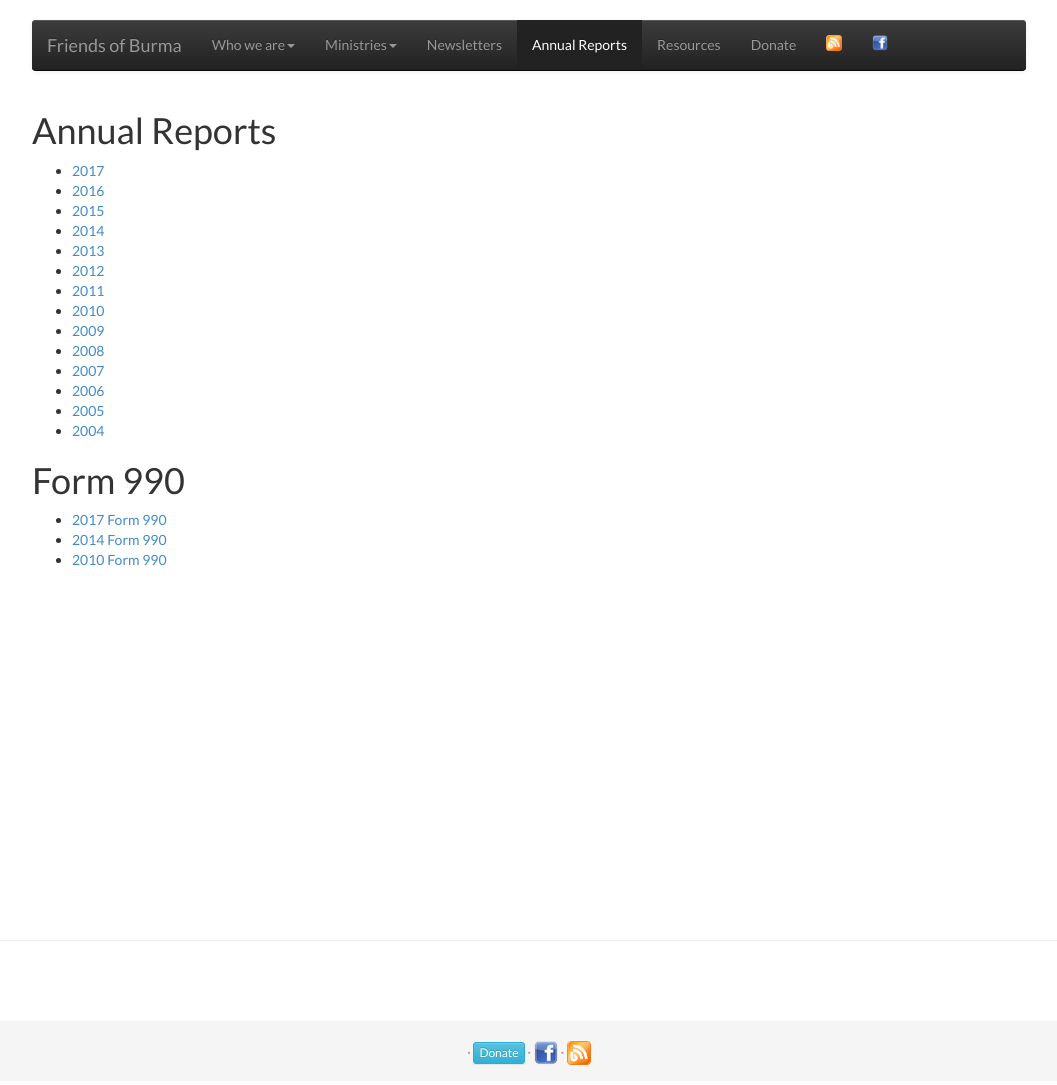
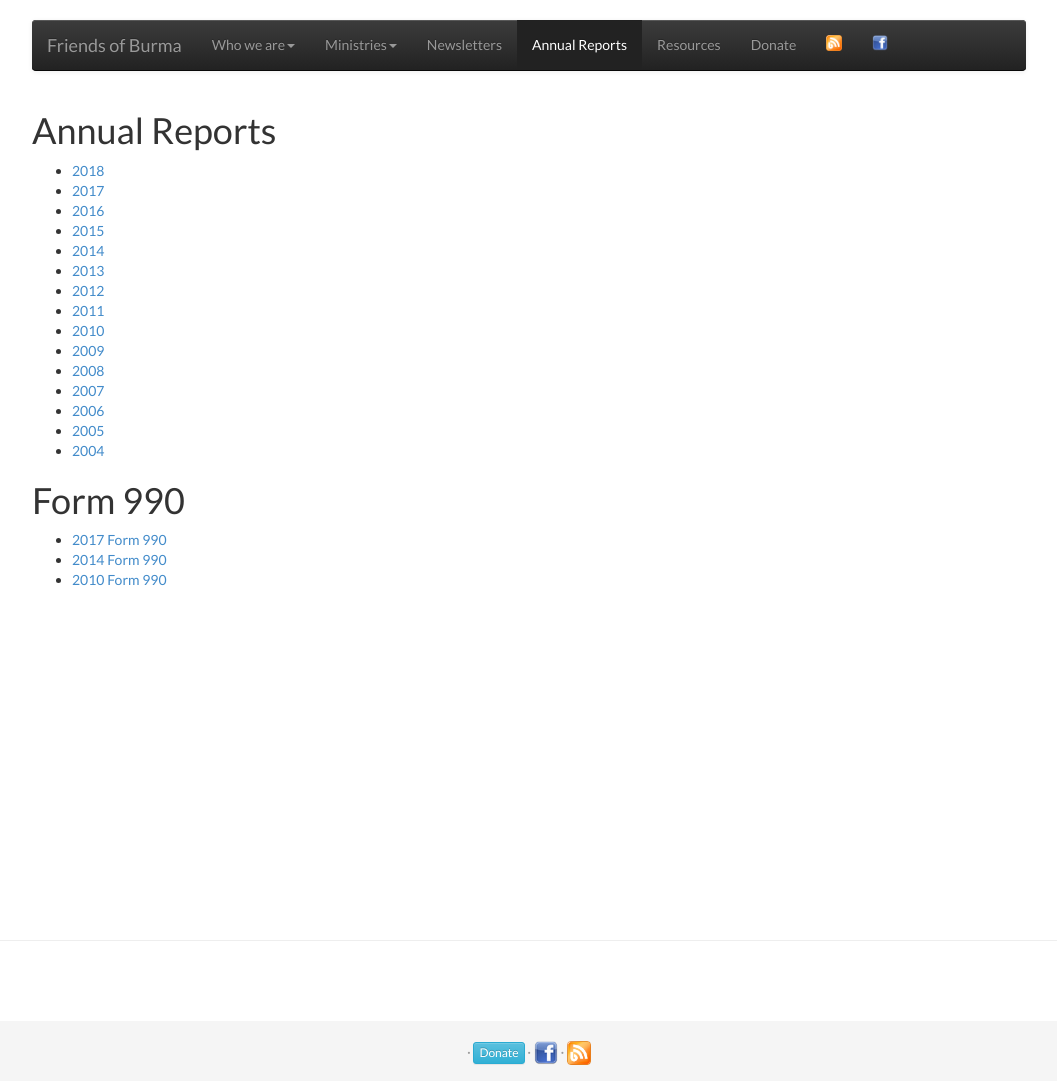
Before and after one commit to friendsofburma/friendsofburma.github.io, a Jekyll site: the page built from _pages/annualreports.html, in a window 1280 px wide. Shown: the whole page, without its empty margins (111-1168 px from the left). Built offline with Jekyll 4.4.1, drawn with Linux system fonts in a browser that asks for light colours.

Commit message:
2018 Annual Report.

```diff
--- a/_pages/annualreports.html
+++ b/_pages/annualreports.html
@@ -8,6 +8,7 @@ permalink: /annualreports/
   <div class="container">
     <h1>Annual Reports</h1>
     <ul>
+      <li><a href="http://news.friendsofburma.org/2019/01/friends-of-burma-annual-report-2018.html" target="_blank">2018</a></li>
       <li><a href="http://news.friendsofburma.org/2018/01/friends-of-burma-annual-report-2017.html" target="_blank">2017</a></li>
       <li><a href="http://news.friendsofburma.org/2017/01/friends-of-burma-inc-fob-annual-report.html" target="_blank">2016</a></li>
       <li><a href="https://docs.google.com/document/d/1OsL042eJi6ynhVQWEUZu6BR6DSvglKjk65pbgmjjpIE/edit?usp=sharing" target="_blank">2015</a></li>
```
